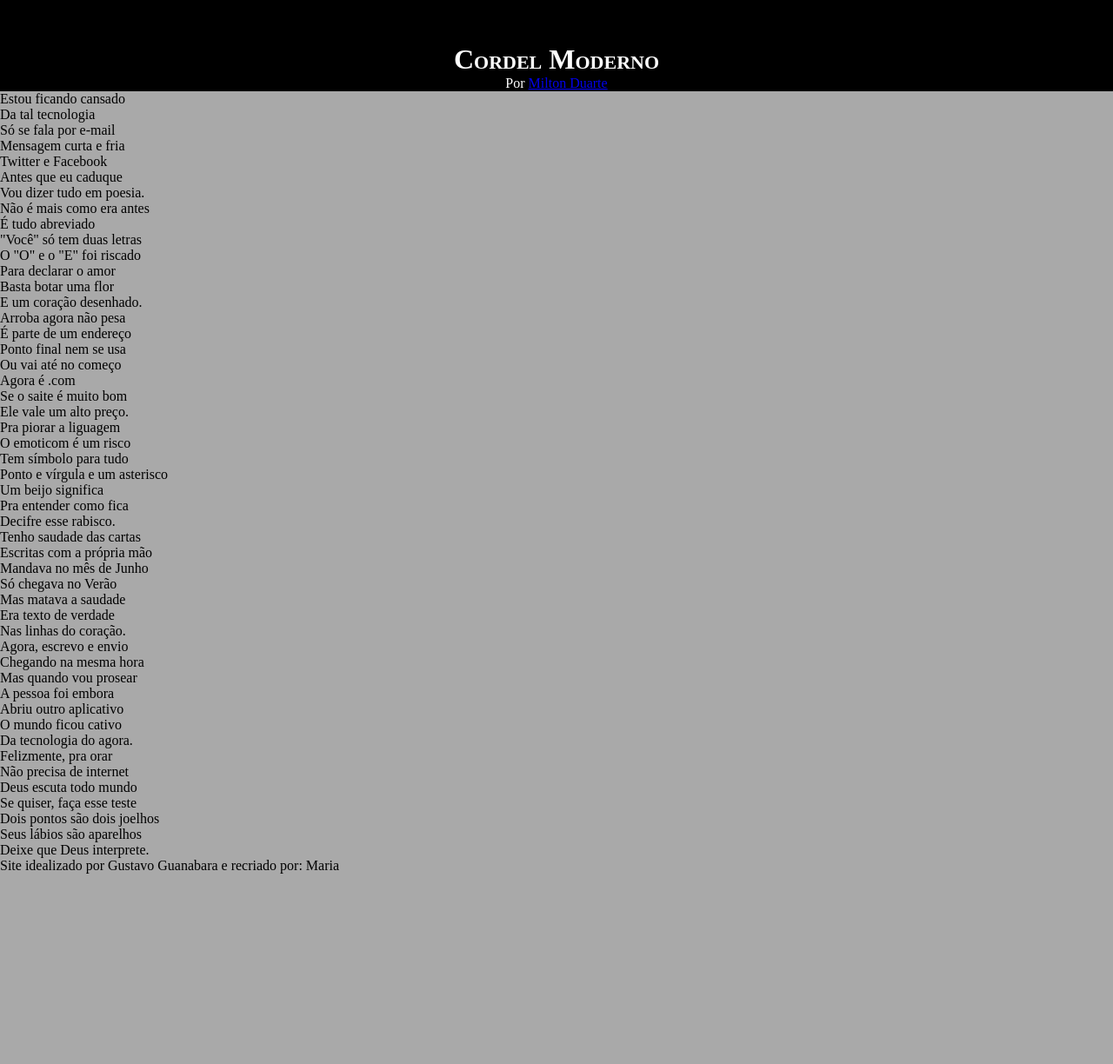
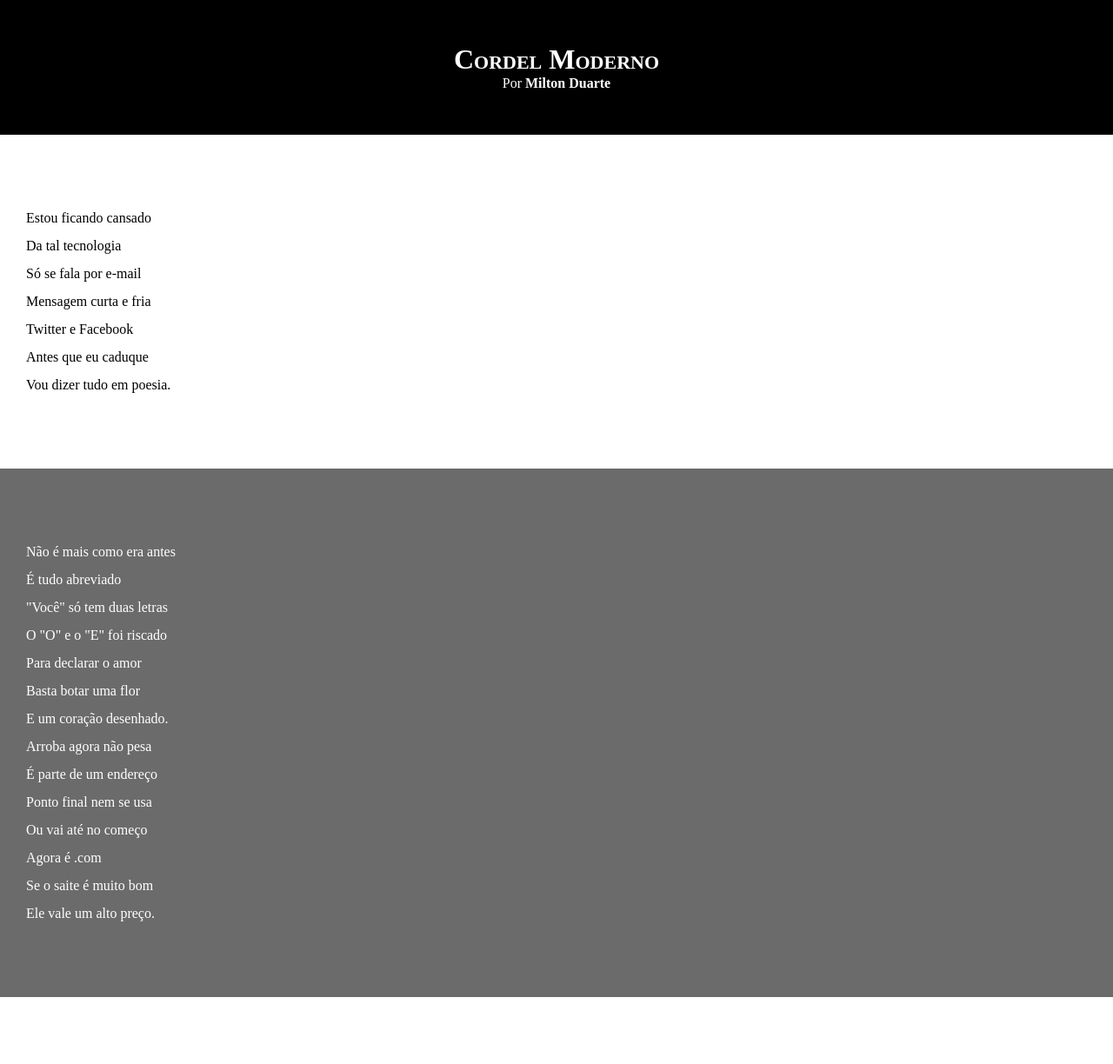
Before and after one commit to Mariacarolina-dev/html-css, a plain HTML site: page desafios/desafio012/index.html in a window 1280 px wide. Shown: the top 1224 px of the page at 87% size. Before the commit the page ends 1005 px from the top, so only its background shows below. Drawn offline with Linux system fonts and the light colour scheme.

Commit message:
Atualização estilo

```diff
--- a/desafios/desafio012/estilo/style.css
+++ b/desafios/desafio012/estilo/style.css
@@ -7,7 +7,7 @@
 }
 
 html, body {
-    min-height: 100vh; /*Tamano minimo da view*/
+    min-height: 100vh; /*Tamanho minimo da view*/
     background-color: darkgray; /*Cor de fundo*/
 
 }
@@ -21,9 +21,50 @@ header {
 header > h1 {
     padding-top: 50px; /*Preenchimento - topo*/
     font-variant: small-caps; /*Variação tamanho da fonte*/
+}
+
+header > p {
+    padding-bottom: 50px; /*preenchimento - baixo*/
+}
+
+header a, footer a {
+    color: white; /*Cor da fonte*/
+    text-decoration: none; /*Decoração no Texto - nenhum*/
+    font-weight: bolder; /*Estilo da Fonte*/
+}
+
+header a:hover, footer a:hover {
+    text-decoration: underline; /*Sublinhado no texto + hover*/
 
 }
 
-header > p {
+section { /*Simulação de Efeito Paralaxe*/
+    padding-top: 10vh; /*preenchimento da View - topo*/
+    padding-bottom: 10vh; /*preenchimento da view - baixo*/
+    line-height: 2em; /*Espaçamento Entre Linhas*/
+    padding-left: 30px; /*Preenchimento limite - esquerda*/
 
 }
+
+section.normal {
+    background-color: white; /*Cor de Fundo*/
+    color: black; /*Cor da fonte*/
+}
+
+section.imagem {
+    background-color: rgba(0, 0, 0, 0.37); /*Cor de fundo*/
+    color: white; /*Cor da fonte*/
+}
+
+section.image > p {
+    width: 400px; /*Largura*/
+    background-color: rgba(0, 0, 0, 0.288); /*Cor de Fundo*/
+
+}
+
+footer {
+    background-color: black; /*Cor de fundo*/
+    text-align: center; /*Centralização de Texto*/
+    color: white; /*Cor da Fonte*/
+    padding: 10px; /* Preenchimento*/
+}
```
